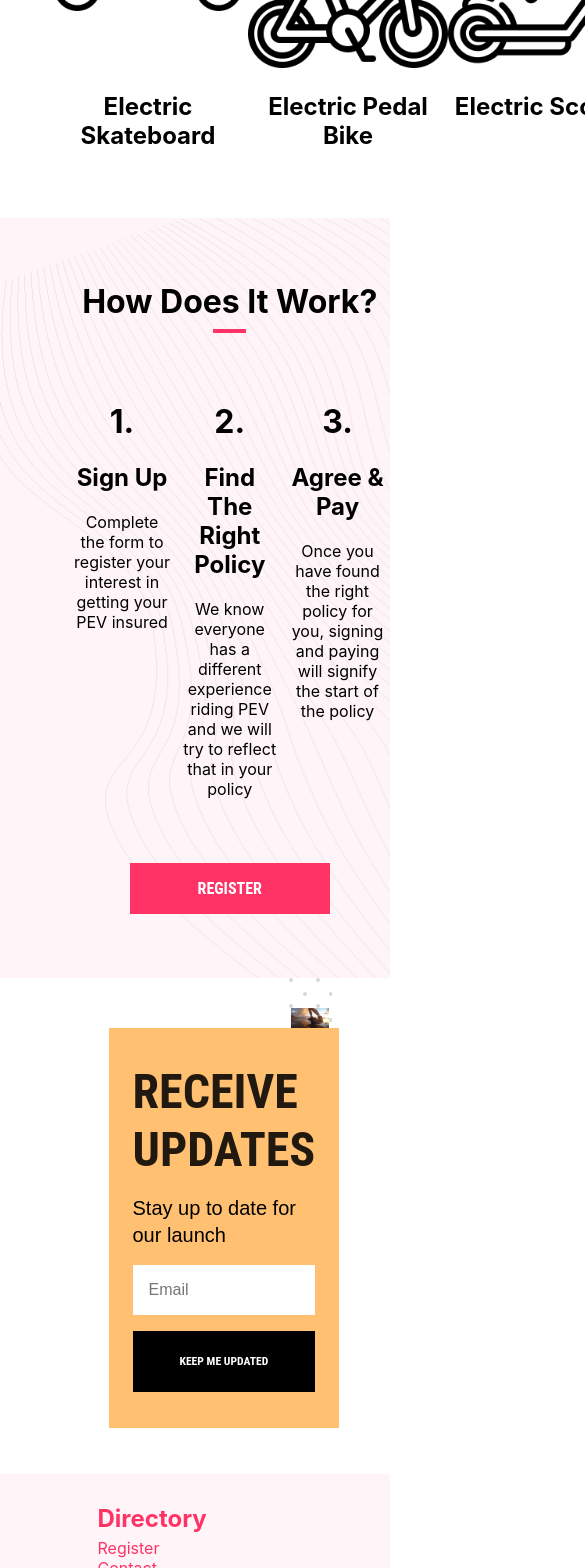
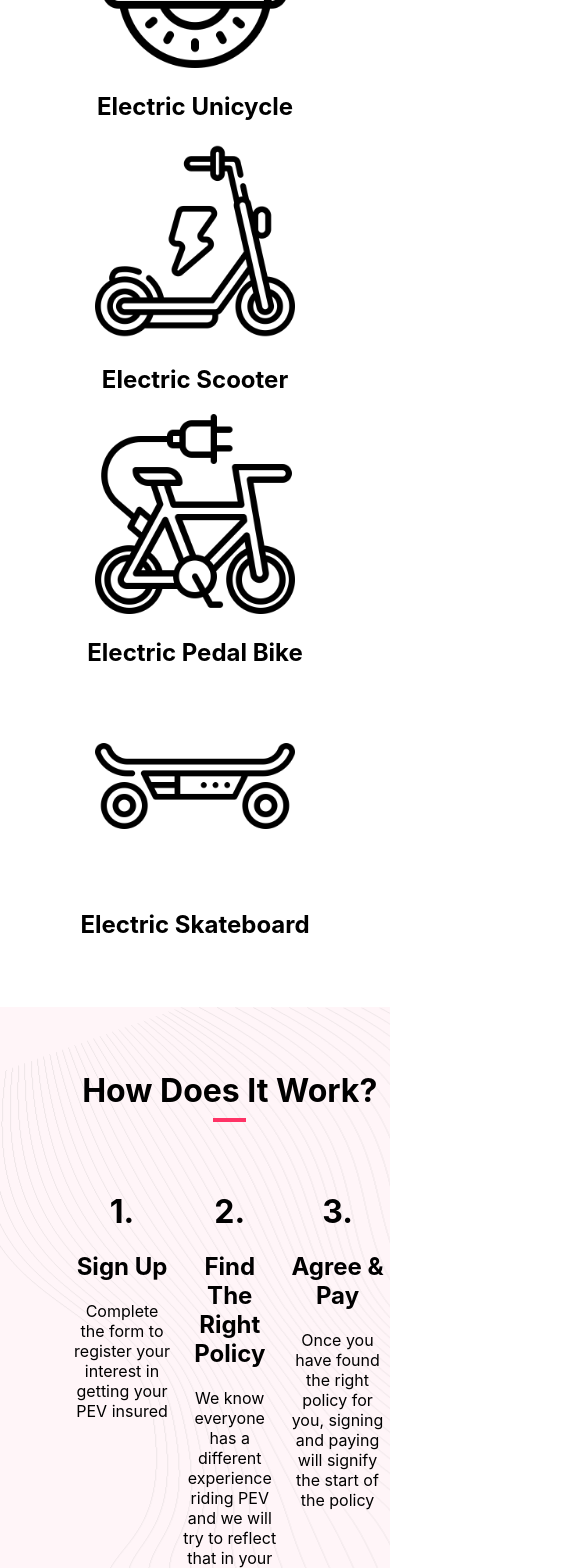
Before and after one commit to maxcramer/imp, a React (Create React App) app: page / in a window 390 px wide. Shown: the part 1584-3152 px from the top of the page, 585 px wide, since content can reach past the window. Built offline with nearby package versions, Linux system fonts and the light colour scheme.

Commit message:
mobile styling for news component and who component

```diff
--- a/src/components/News/news.css
+++ b/src/components/News/news.css
@@ -86,3 +86,17 @@
   margin-top: 30px;
   overflow: visible;
 }
+
+@media only screen and (max-width: 600px) {
+  .news_container {
+    flex-direction: column;
+    margin-bottom: 16rem;
+    width: 80%;
+  }
+
+  .news_signup {
+    left: 0;
+    text-align: center;
+    width: 85%;
+  }
+}
--- a/src/components/Who/who.css
+++ b/src/components/Who/who.css
@@ -24,3 +24,9 @@
 .who_icon {
   height: 200px;
 }
+
+@media only screen and (max-width: 600px) {
+  .who_items {
+    flex-direction: column;
+  }
+}
```
